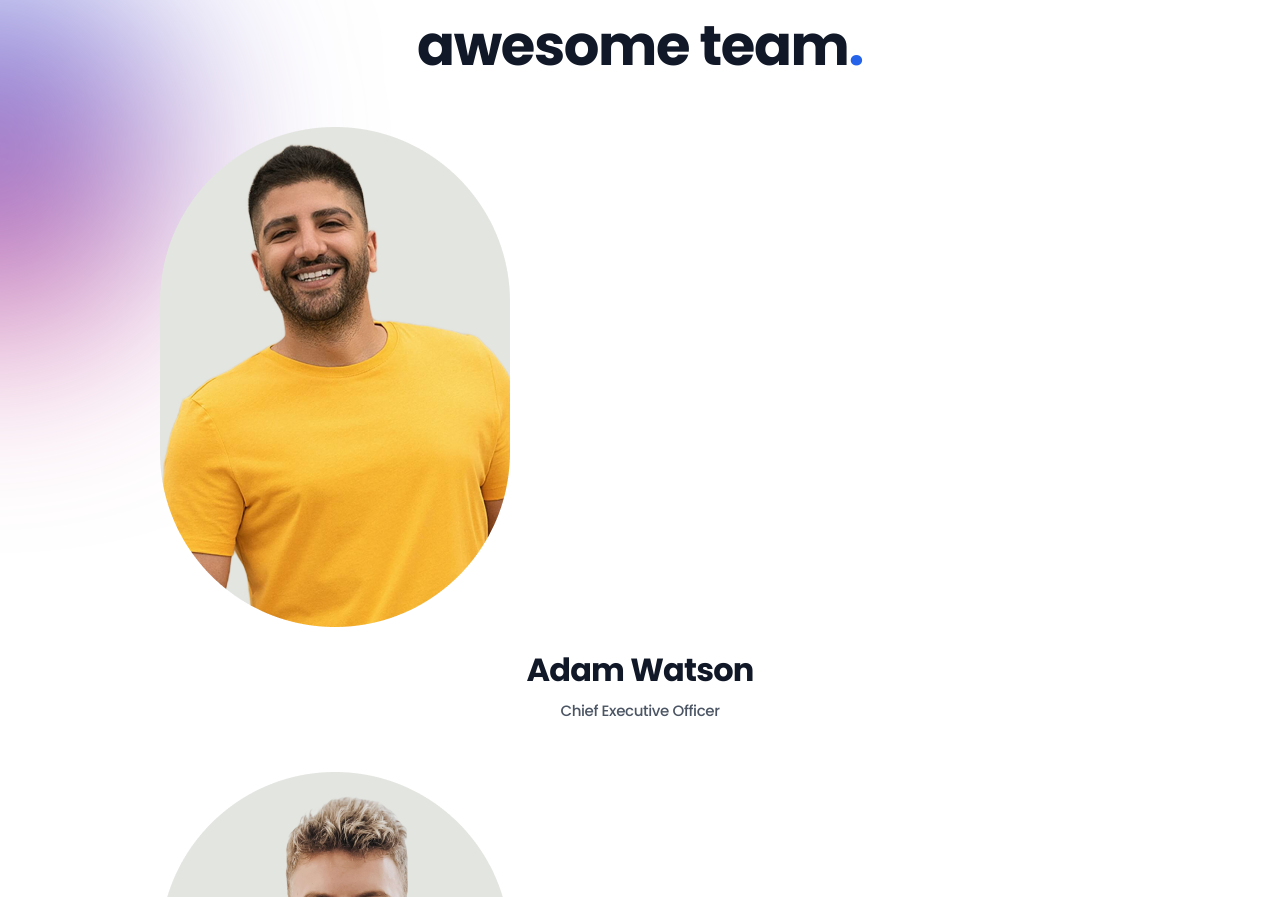
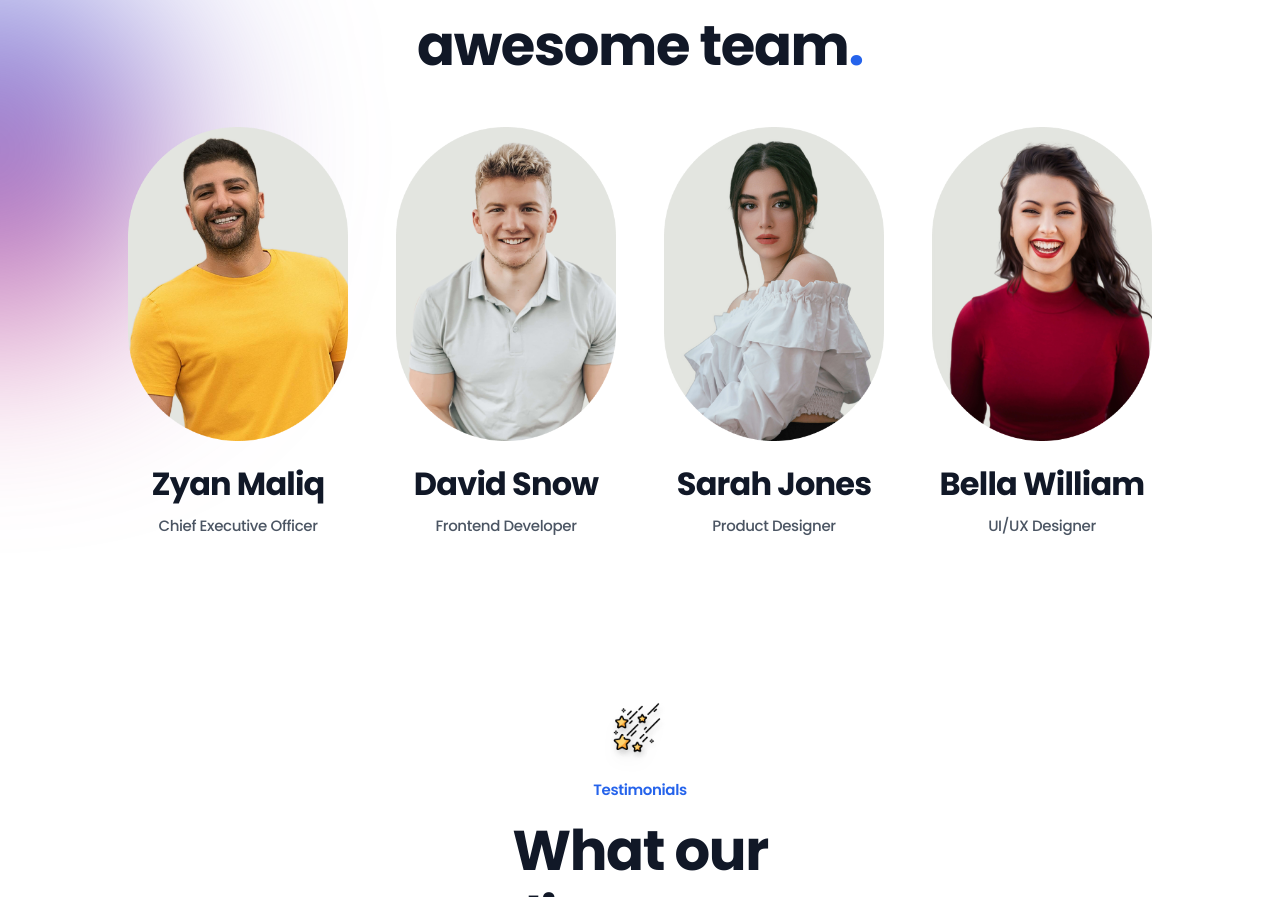
Before and after one commit to fajarfadillahh/hexlab-digital-marketing-react-tailwind, a React (Vite) app: page / in a window 1280 px wide. Shown: the part 5630-6527 px from the top of the page. Built offline with nearby package versions, Linux system fonts and the light colour scheme.

Commit message:
modified: responsive Team - HomePage

```diff
--- a/src/Data.jsx
+++ b/src/Data.jsx
@@ -132,7 +132,7 @@ export const portfolioData = [
 export const teamData = [
   {
     image: TeamImg1,
-    name: "Adam Watson",
+    name: "Zyan Maliq",
     profession: "Chief Executive Officer",
   },
   {
--- a/src/parts/HomePage/Team.jsx
+++ b/src/parts/HomePage/Team.jsx
@@ -12,7 +12,7 @@ const Team = () => {
       {/* gradient accent */}
       <div className="absolute top-60 -left-48 -z-10 h-[360px] w-[360px] rounded-full bg-gradient-to-t from-pink-600/80 to-blue-600/80 blur-[100px]" />
 
-      <div className="team__container container grid gap-12">
+      <div className="team__container container grid gap-12 2xl:max-w-5xl">
         <div className="team__data text-center">
           <img
             src={TeamIcon}
@@ -27,10 +27,13 @@ const Team = () => {
           </h1>
         </div>
 
-        <div className="team__group grid grid-cols-[0.8fr] justify-center gap-12">
+        <div className="team__group grid grid-cols-[0.8fr] justify-center gap-12 sm:max-w-lg sm:grid-cols-2 sm:justify-self-center xl:max-w-4xl xl:grid-cols-3 2xl:max-w-max 2xl:grid-cols-4">
           {teamData.map((item, index) => {
             return (
-              <div key={index} className="team__content grid gap-6">
+              <div
+                key={index}
+                className="team__content grid justify-center gap-6"
+              >
                 <img
                   src={item.image}
                   alt="team profile img"
```
